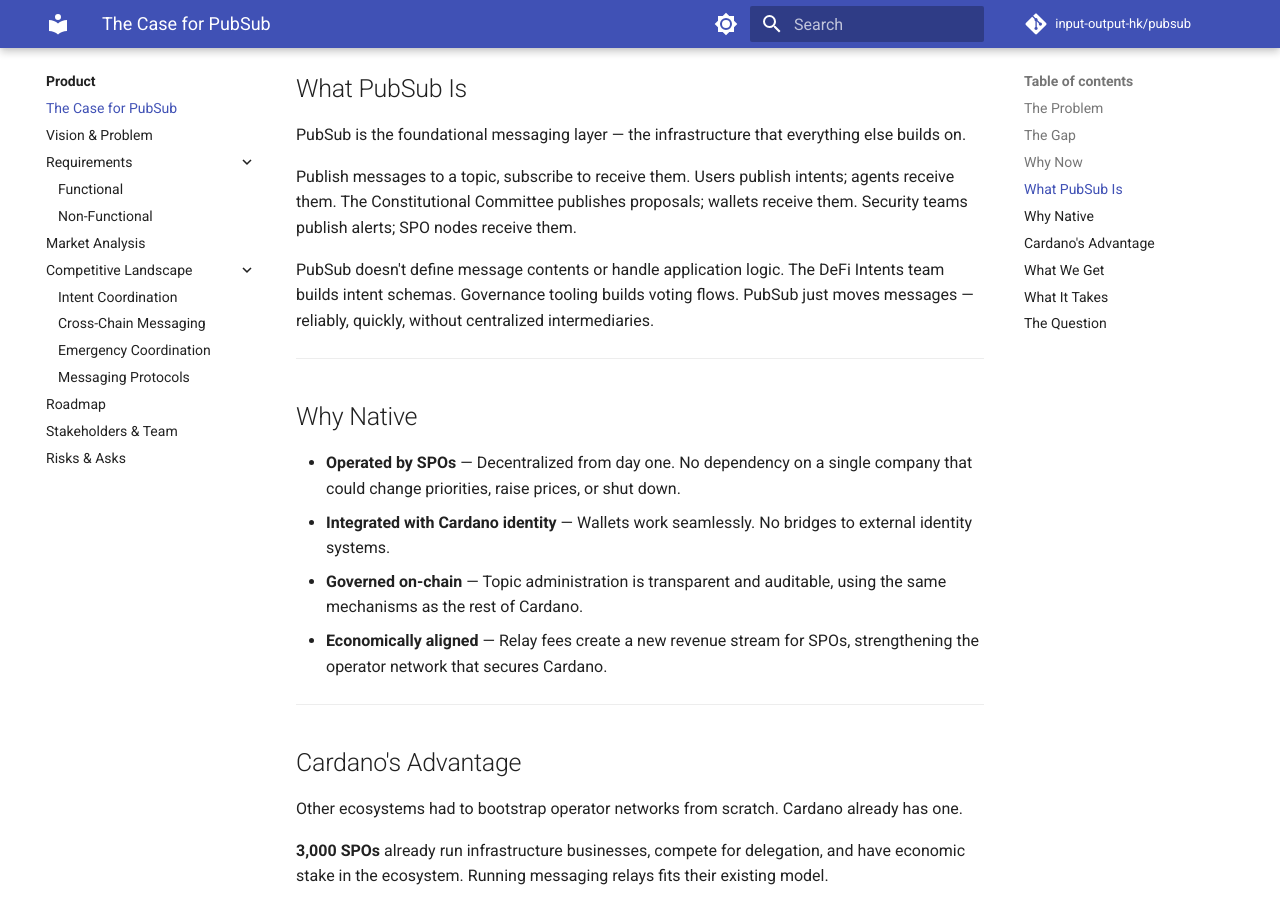
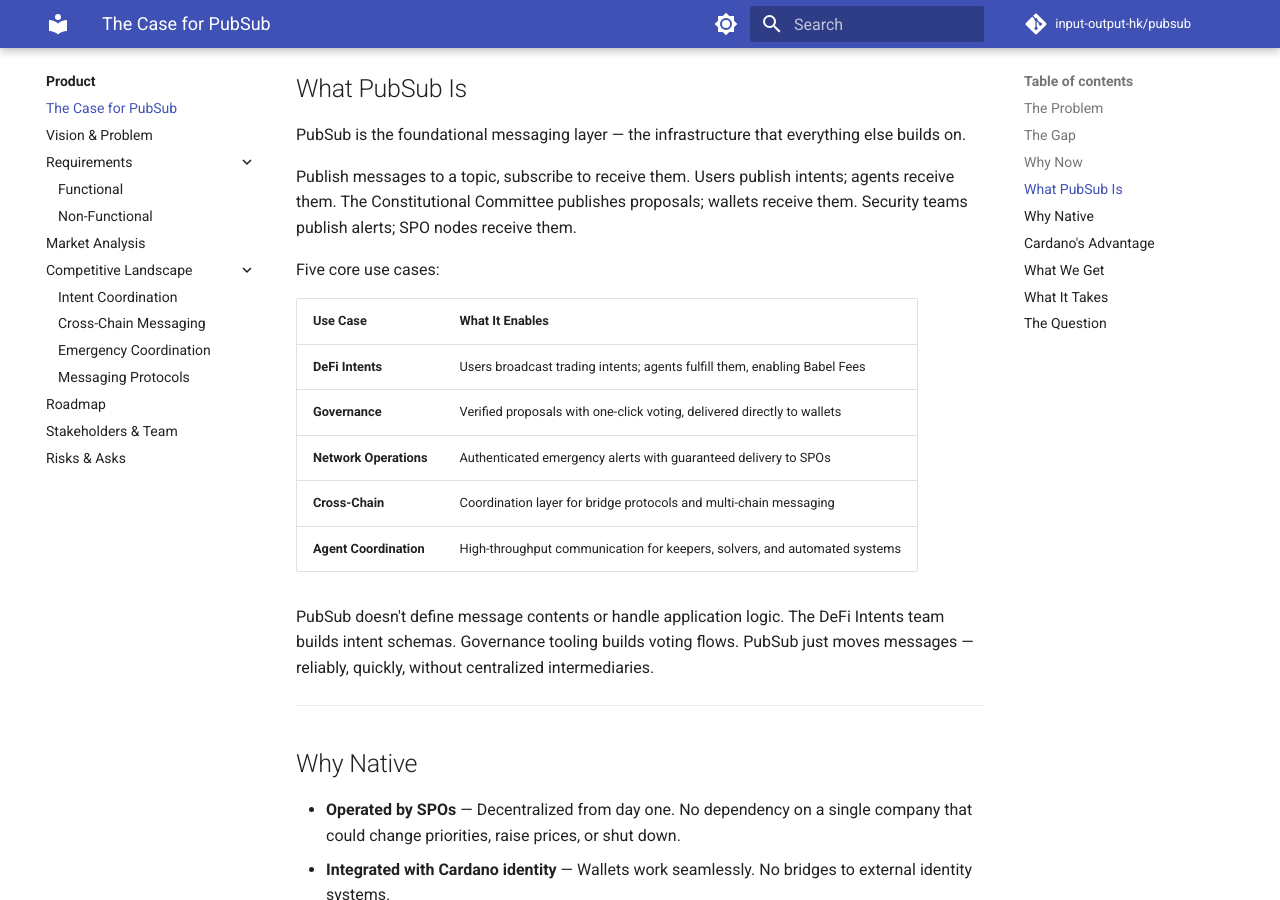
Before and after one commit to input-output-hk/pubsub, an MkDocs documentation site: the page built from docs/product/case-for-pubsub.md, in a window 1280 px wide and 900 px high, scrolled down 1351 px. Built offline with MkDocs 1.6.1 and Material for MkDocs 9.7.7, drawn with Linux system fonts in a browser that asks for light colours; a script that is not in the unit is left out; comment, search, counter and statistics services are not loaded.

Commit message:
Add five use cases to What PubSub Is section

```diff
--- a/docs/product/case-for-pubsub.md
+++ b/docs/product/case-for-pubsub.md
@@ -41,6 +41,16 @@
 PubSub is the foundational messaging layer — the infrastructure that everything else builds on.
 
 Publish messages to a topic, subscribe to receive them. Users publish intents; agents receive them. The Constitutional Committee publishes proposals; wallets receive them. Security teams publish alerts; SPO nodes receive them.
+
+Five core use cases:
+
+| Use Case | What It Enables |
+|----------|-----------------|
+| **DeFi Intents** | Users broadcast trading intents; agents fulfill them, enabling Babel Fees |
+| **Governance** | Verified proposals with one-click voting, delivered directly to wallets |
+| **Network Operations** | Authenticated emergency alerts with guaranteed delivery to SPOs |
+| **Cross-Chain** | Coordination layer for bridge protocols and multi-chain messaging |
+| **Agent Coordination** | High-throughput communication for keepers, solvers, and automated systems |
 
 PubSub doesn't define message contents or handle application logic. The DeFi Intents team builds intent schemas. Governance tooling builds voting flows. PubSub just moves messages — reliably, quickly, without centralized intermediaries.
 
```
